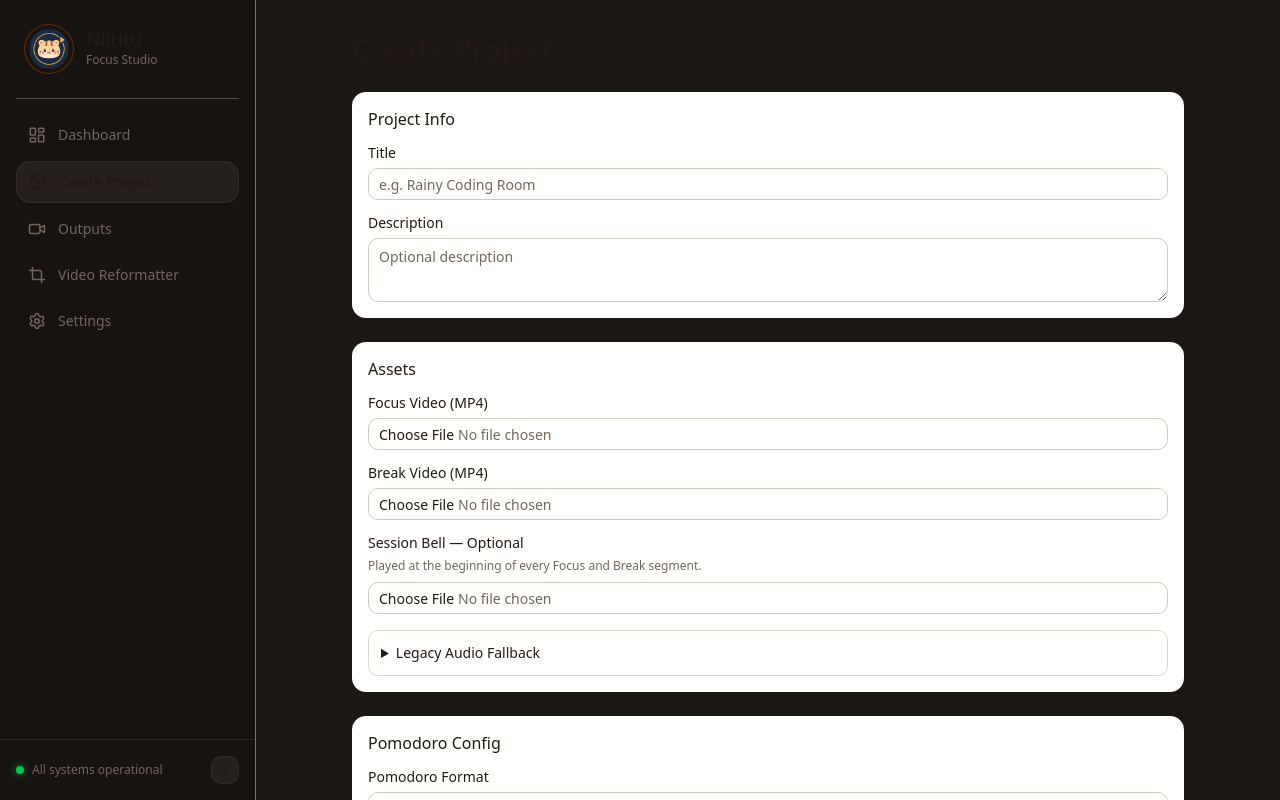
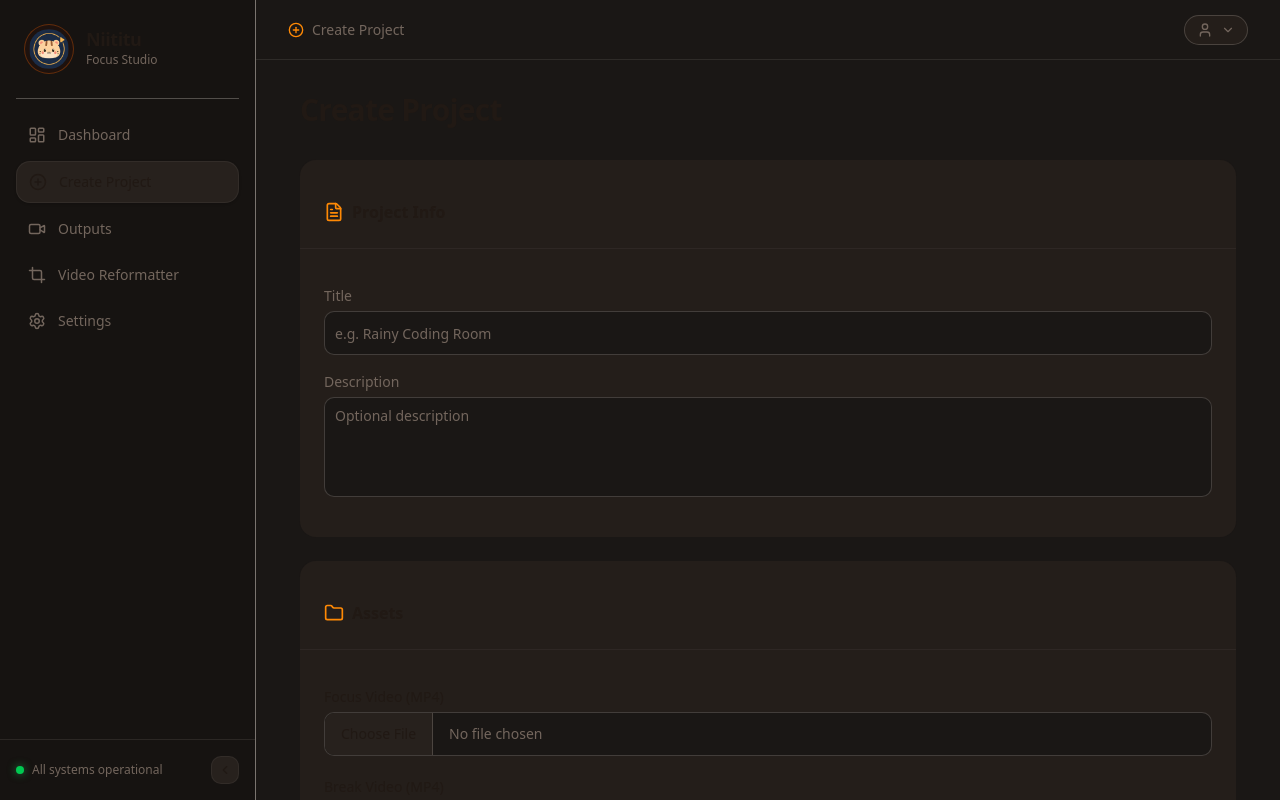
Before and after one commit to Restu-Averian/pomodoro-video-factory-fe, a React (Vite) app: page /create in a window 1280 px wide. Built offline with nearby package versions, Linux system fonts and the light colour scheme.

Commit message:
feat: redesign CreateProjectPage layout with enhanced UI components and Lucide icons

```diff
--- a/src/pages/CreateProjectPage.jsx
+++ b/src/pages/CreateProjectPage.jsx
@@ -1,5 +1,17 @@
 import { useState, useMemo } from "react";
 import { useNavigate } from "react-router-dom";
+import {
+  PlusCircle,
+  User,
+  ChevronDown,
+  FileText,
+  Folder,
+  Timer,
+  Hourglass,
+  AudioLines,
+  CloudUpload,
+  Play,
+} from "lucide-react";
 import {
   createProject,
   saveSessionAudio,
@@ -221,24 +233,46 @@ export default function CreateProjectPage() {
   };
 
   return (
-    <div className="p-8 max-w-4xl mx-auto space-y-6">
-      <h1 className="text-3xl font-bold tracking-tight">Create Project</h1>
+    <div className="flex-1 flex flex-col min-h-0 text-foreground">
+      {/* Top Header */}
+      <header className="flex h-[60px] shrink-0 items-center justify-between border-b border-border/10 px-8">
+        <div className="flex items-center gap-2 text-sm text-muted-foreground font-medium">
+          <PlusCircle className="w-4 h-4 text-orange-400" />
+          <span>Create Project</span>
+        </div>
+        <button className="flex items-center gap-2 px-3 py-1.5 rounded-full border border-border/20 bg-[#241e1a] hover:bg-white/5 transition-colors">
+          <User className="w-4 h-4 text-muted-foreground" />
+          <ChevronDown className="w-3.5 h-3.5 text-muted-foreground" />
+        </button>
+      </header>
+
+      <div className="p-8 space-y-8 max-w-[1000px] w-full mx-auto overflow-y-auto pb-20">
+        <h1 className="text-3xl font-bold tracking-tight text-foreground">
+          Create Project
+        </h1>
 
         {error && (
-        <Alert variant="destructive">
+          <Alert
+            variant="destructive"
+            className="bg-red-950/20 border-red-900/30 text-red-400"
+          >
             <AlertDescription>{error}</AlertDescription>
           </Alert>
         )}
 
         <form onSubmit={handleSubmit} className="space-y-6">
-        <Card>
-          <CardHeader>
-            <CardTitle>Project Info</CardTitle>
-          </CardHeader>
-          <CardContent className="space-y-4">
+          <Card className="rounded-2xl bg-[#241e1a] border-border/10 shadow-none overflow-hidden">
+            <div className="p-6 border-b border-border/5 flex items-center gap-2">
+              <FileText className="w-5 h-5 text-orange-400" />
+              <h2 className="text-base font-semibold text-foreground">
+                Project Info
+              </h2>
+            </div>
+            <CardContent className="p-6 space-y-5">
               <div className="space-y-2">
-              <Label>Title</Label>
+                <Label className="text-muted-foreground">Title</Label>
                 <Input
+                  className="bg-[#1a1715] border-border/20 h-11 text-foreground"
                   value={form.title}
                   onChange={(e) => setForm({ ...form, title: e.target.value })}
                   placeholder="e.g. Rainy Coding Room"
@@ -246,8 +280,9 @@ export default function CreateProjectPage() {
                 />
               </div>
               <div className="space-y-2">
-              <Label>Description</Label>
+                <Label className="text-muted-foreground">Description</Label>
                 <Textarea
+                  className="bg-[#1a1715] border-border/20 min-h-[100px] text-foreground resize-none"
                   value={form.description}
                   onChange={(e) =>
                     setForm({ ...form, description: e.target.value })
@@ -258,16 +293,20 @@ export default function CreateProjectPage() {
             </CardContent>
           </Card>
 
-        <Card>
-          <CardHeader>
-            <CardTitle>Assets</CardTitle>
-          </CardHeader>
-          <CardContent className="space-y-4">
+          <Card className="rounded-2xl bg-[#241e1a] border-border/10 shadow-none overflow-hidden">
+            <div className="p-6 border-b border-border/5 flex items-center gap-2">
+              <Folder className="w-5 h-5 text-orange-400" />
+              <h2 className="text-base font-semibold text-foreground">
+                Assets
+              </h2>
+            </div>
+            <CardContent className="p-6 space-y-6">
               <div className="space-y-2">
-              <Label>Focus Video (MP4)</Label>
+                <Label className="text-foreground">Focus Video (MP4)</Label>
                 <Input
                   type="file"
                   accept="video/*"
+                  className="bg-[#1a1715] border-border/20 h-11 text-muted-foreground file:bg-[#27211d] file:text-foreground file:border-0 file:border-r file:border-border/20 file:mr-4 file:px-4 file:h-full file:font-medium hover:file:bg-white/10 file:transition-colors file:cursor-pointer overflow-hidden p-0"
                   onChange={(e) =>
                     setFiles({ ...files, focusVideo: e.target.files[0] })
                   }
@@ -275,10 +314,11 @@ export default function CreateProjectPage() {
                 />
               </div>
               <div className="space-y-2">
-              <Label>Break Video (MP4)</Label>
+                <Label className="text-foreground">Break Video (MP4)</Label>
                 <Input
                   type="file"
                   accept="video/*"
+                  className="bg-[#1a1715] border-border/20 h-11 text-muted-foreground file:bg-[#27211d] file:text-foreground file:border-0 file:border-r file:border-border/20 file:mr-4 file:px-4 file:h-full file:font-medium hover:file:bg-white/10 file:transition-colors file:cursor-pointer overflow-hidden p-0"
                   onChange={(e) =>
                     setFiles({ ...files, breakVideo: e.target.files[0] })
                   }
@@ -286,88 +326,116 @@ export default function CreateProjectPage() {
                 />
               </div>
               <div className="space-y-2">
-              <Label>Session Bell — Optional</Label>
+                <Label className="text-foreground">
+                  Session Bell — Optional
+                </Label>
                 <p className="text-xs text-muted-foreground">
                   Played at the beginning of every Focus and Break segment.
                 </p>
                 <Input
                   type="file"
                   accept="audio/mpeg,audio/wav,audio/mp4,audio/x-m4a"
+                  className="bg-[#1a1715] border-border/20 h-11 text-muted-foreground file:bg-[#27211d] file:text-foreground file:border-0 file:border-r file:border-border/20 file:mr-4 file:px-4 file:h-full file:font-medium hover:file:bg-white/10 file:transition-colors file:cursor-pointer overflow-hidden p-0"
                   onChange={(e) =>
-                  setFiles({ ...files, sessionBell: e.target.files[0] || null })
+                    setFiles({
+                      ...files,
+                      sessionBell: e.target.files[0] || null,
+                    })
                   }
                 />
               </div>
-            <details className="rounded-lg border p-3">
-              <summary className="cursor-pointer text-sm font-medium">
+              <details className="rounded-lg border border-border/20 bg-[#1a1715] overflow-hidden group">
+                <summary className="cursor-pointer text-sm font-medium p-4 flex items-center gap-2 hover:bg-white/5 transition-colors">
+                  <Play className="w-4 h-4 text-muted-foreground group-open:rotate-90 transition-transform" />
                   Legacy Audio Fallback
                 </summary>
+                <div className="px-4 pb-4">
                   <p className="mt-2 text-xs text-muted-foreground">
-                Only for legacy fallback projects. New projects should use the
-                project audio library and session mapping.
+                    Only for legacy fallback projects. New projects should use
+                    the project audio library and session mapping.
                   </p>
-              <div className="mt-3 grid gap-3 md:grid-cols-2">
-                <label className="space-y-1 text-sm">
+                  <div className="mt-4 grid gap-4 md:grid-cols-2">
+                    <label className="space-y-2 text-sm text-foreground">
                       Legacy Focus Audio
                       <Input
                         type="file"
                         accept="audio/*"
+                        className="bg-[#161311] border-border/20 h-11 text-muted-foreground file:bg-[#27211d] file:text-foreground file:border-0 file:border-r file:border-border/20 file:mr-4 file:px-4 file:h-full file:font-medium hover:file:bg-white/10 file:transition-colors file:cursor-pointer overflow-hidden p-0"
                         onChange={(e) =>
                           setFiles({ ...files, audio: e.target.files[0] })
                         }
                       />
                     </label>
-                <label className="space-y-1 text-sm">
+                    <label className="space-y-2 text-sm text-foreground">
                       Legacy Break Audio
                       <Input
                         type="file"
                         accept="audio/*"
+                        className="bg-[#161311] border-border/20 h-11 text-muted-foreground file:bg-[#27211d] file:text-foreground file:border-0 file:border-r file:border-border/20 file:mr-4 file:px-4 file:h-full file:font-medium hover:file:bg-white/10 file:transition-colors file:cursor-pointer overflow-hidden p-0"
                         onChange={(e) =>
                           setFiles({ ...files, breakAudio: e.target.files[0] })
                         }
                       />
                     </label>
                   </div>
+                </div>
               </details>
             </CardContent>
           </Card>
 
-        <Card>
-          <CardHeader>
-            <CardTitle>Pomodoro Config</CardTitle>
-          </CardHeader>
-          <CardContent className="space-y-4">
+          <Card className="rounded-2xl bg-[#241e1a] border-border/10 shadow-none overflow-hidden">
+            <div className="p-6 border-b border-border/5 flex items-center gap-2">
+              <Timer className="w-5 h-5 text-orange-400" />
+              <h2 className="text-base font-semibold text-foreground">
+                Pomodoro Config
+              </h2>
+            </div>
+            <CardContent className="p-6 space-y-6">
               <div className="space-y-2">
-              <Label>Pomodoro Format</Label>
+                <Label className="text-foreground">Pomodoro Format</Label>
                 <Select value={form.pomodoroPreset} onValueChange={setPreset}>
-                <SelectTrigger className="w-full">
+                  <SelectTrigger className="w-full bg-[#1a1715] border-border/20 h-11 text-foreground">
                     <SelectValue>
                       {(value) => POMODORO_PRESET_LABELS[value] || "Custom"}
                     </SelectValue>
                   </SelectTrigger>
-                <SelectContent>
-                  <SelectItem value="classic_25_5">
+                  <SelectContent className="bg-[#241e1a] border-border/20 text-foreground">
+                    <SelectItem
+                      value="classic_25_5"
+                      className="hover:bg-white/5 focus:bg-white/5 focus:text-foreground"
+                    >
                       25/5 Classic Pomodoro
                     </SelectItem>
-                  <SelectItem value="deep_work_50_10">
+                    <SelectItem
+                      value="deep_work_50_10"
+                      className="hover:bg-white/5 focus:bg-white/5 focus:text-foreground"
+                    >
                       50/10 Deep Work Pomodoro
                     </SelectItem>
-                  <SelectItem value="custom">Custom</SelectItem>
+                    <SelectItem
+                      value="custom"
+                      className="hover:bg-white/5 focus:bg-white/5 focus:text-foreground"
+                    >
+                      Custom
+                    </SelectItem>
                   </SelectContent>
                 </Select>
-              <p className="text-xs text-muted-foreground">
+                <p className="text-xs text-muted-foreground pt-1">
                   Focus: {form.focusDurationMinutes} min · Break:{" "}
-                {form.breakDurationMinutes} min · Sessions: {form.sessionCount}{" "}
-                · Final break:{" "}
+                  {form.breakDurationMinutes} min · Sessions:{" "}
+                  {form.sessionCount} · Final break:{" "}
                   {form.includeFinalBreak ? "Included" : "Excluded"}
                 </p>
               </div>
-            <div className="grid grid-cols-2 gap-4">
+              <div className="grid grid-cols-2 gap-6">
                 <div className="space-y-2">
-                <Label>Focus Duration (minutes)</Label>
+                  <Label className="text-foreground">
+                    Focus Duration (minutes)
+                  </Label>
                   <Input
                     type="number"
                     min="1"
+                    className="bg-[#1a1715] border-border/20 h-11 text-foreground"
                     value={form.focusDurationMinutes}
                     onChange={(e) =>
                       updateControlledValue(
@@ -379,10 +447,13 @@ export default function CreateProjectPage() {
                   />
                 </div>
                 <div className="space-y-2">
-                <Label>Break Duration (minutes)</Label>
+                  <Label className="text-foreground">
+                    Break Duration (minutes)
+                  </Label>
                   <Input
                     type="number"
                     min="0"
+                    className="bg-[#1a1715] border-border/20 h-11 text-foreground"
                     value={form.breakDurationMinutes}
                     onChange={(e) =>
                       updateControlledValue(
@@ -395,12 +466,13 @@ export default function CreateProjectPage() {
                 </div>
               </div>
 
-            <div className="grid grid-cols-2 gap-4">
+              <div className="grid grid-cols-2 gap-6">
                 <div className="space-y-2">
-                <Label>Session Count</Label>
+                  <Label className="text-foreground">Session Count</Label>
                   <Input
                     type="number"
                     min="1"
+                    className="bg-[#1a1715] border-border/20 h-11 text-foreground"
                     value={form.sessionCount}
                     onChange={(e) =>
                       updateControlledValue(
@@ -412,11 +484,11 @@ export default function CreateProjectPage() {
                   />
                 </div>
                 <div className="space-y-2">
-                <Label>Timer Text Color</Label>
+                  <Label className="text-foreground">Timer Text Color</Label>
                   <div className="flex gap-2">
                     <Input
                       type="color"
-                    className="w-12 p-1 cursor-pointer"
+                      className="w-12 h-11 p-1 bg-[#1a1715] border-border/20 cursor-pointer rounded-md overflow-hidden"
                       value={form.timerTextColor}
                       onChange={(e) =>
                         setForm({ ...form, timerTextColor: e.target.value })
@@ -424,6 +496,7 @@ export default function CreateProjectPage() {
                     />
                     <Input
                       type="text"
+                      className="flex-1 bg-[#1a1715] border-border/20 h-11 text-foreground"
                       value={form.timerTextColor}
                       onChange={(e) =>
                         setForm({ ...form, timerTextColor: e.target.value })
@@ -434,19 +507,26 @@ export default function CreateProjectPage() {
                 </div>
               </div>
 
-            <div className="flex items-center space-x-2 pt-2">
+              <div className="flex items-center space-x-3 pt-2">
                 <Switch
+                  className="data-[state=checked]:bg-orange-400"
                   checked={form.includeFinalBreak}
                   onCheckedChange={(v) =>
                     updateControlledValue("includeFinalBreak", v)
                   }
                 />
-              <Label>Include Final Break</Label>
+                <Label className="text-foreground font-medium cursor-pointer">
+                  Include Final Break
+                </Label>
               </div>
 
-            <div className="mt-4 p-4 bg-secondary rounded-lg">
-              <p className="font-semibold text-lg text-secondary-foreground">
-                Estimated duration: {estimatedDuration}
+              <div className="mt-6 p-4 bg-[#1a1715] border border-border/10 rounded-xl flex items-center gap-3">
+                <Hourglass className="w-5 h-5 text-orange-400" />
+                <p className="font-semibold text-sm text-foreground">
+                  Estimated duration:{" "}
+                  <span className="text-muted-foreground">
+                    {estimatedDuration}
+                  </span>
                 </p>
               </div>
             </CardContent>
@@ -462,31 +542,37 @@ export default function CreateProjectPage() {
             </div>
           )}
 
-        <Card>
-          <CardHeader>
-            <CardTitle>Session Audio Mapping</CardTitle>
-          </CardHeader>
-          <CardContent className="space-y-4">
+          <Card className="rounded-2xl bg-[#241e1a] border-border/10 shadow-none overflow-hidden">
+            <div className="p-6 border-b border-border/5 flex items-center gap-2">
+              <AudioLines className="w-5 h-5 text-orange-400" />
+              <h2 className="text-base font-semibold text-foreground">
+                Session Audio Mapping
+              </h2>
+            </div>
+            <CardContent className="p-6 space-y-6">
               <p className="text-sm text-muted-foreground">
-              Each selected file is uploaded once for this segment and saved as
-              an audio asset ID.
+                Each selected file is uploaded once for this segment and saved
+                as an audio asset ID.
               </p>
+              <div className="space-y-4">
                 {sessionMappings.map((row) => {
                   const needsBreak =
-                row.sessionIndex < form.sessionCount || form.includeFinalBreak;
+                    row.sessionIndex < form.sessionCount ||
+                    form.includeFinalBreak;
                   return (
                     <div
                       key={row.sessionIndex}
-                  className="grid gap-3 rounded-lg border p-3 md:grid-cols-2"
+                      className="grid gap-6 rounded-xl border border-border/10 bg-[#1a1715] p-5 md:grid-cols-2"
                     >
-                  <p className="font-medium md:col-span-2">
+                      <p className="font-medium text-sm text-foreground md:col-span-2">
                         Session {row.sessionIndex}
                       </p>
-                  <label className="space-y-1 text-sm">
+                      <label className="space-y-2 text-sm text-foreground">
                         Focus Audio
                         <Input
                           type="file"
                           accept="audio/mpeg,audio/wav,audio/mp4,audio/x-m4a"
+                          className="bg-[#241e1a] border-border/20 h-11 text-muted-foreground file:bg-[#27211d] file:text-foreground file:border-0 file:border-r file:border-border/20 file:mr-4 file:px-4 file:h-full file:font-medium hover:file:bg-white/10 file:transition-colors file:cursor-pointer overflow-hidden p-0"
                           onChange={(event) =>
                             updateSessionFile(
                               row.sessionIndex,
@@ -496,17 +582,18 @@ export default function CreateProjectPage() {
                           }
                         />
                         {row.focusAudioFile && (
-                      <span className="block text-xs text-muted-foreground">
+                          <span className="block text-xs text-muted-foreground mt-2">
                             {row.focusAudioFile.name}
                           </span>
                         )}
                       </label>
                       {needsBreak && (
-                    <label className="space-y-1 text-sm">
+                        <label className="space-y-2 text-sm text-foreground">
                           Break Audio
                           <Input
                             type="file"
                             accept="audio/mpeg,audio/wav,audio/mp4,audio/x-m4a"
+                            className="bg-[#241e1a] border-border/20 h-11 text-muted-foreground file:bg-[#27211d] file:text-foreground file:border-0 file:border-r file:border-border/20 file:mr-4 file:px-4 file:h-full file:font-medium hover:file:bg-white/10 file:transition-colors file:cursor-pointer overflow-hidden p-0"
                             onChange={(event) =>
                               updateSessionFile(
                                 row.sessionIndex,
@@ -516,7 +603,7 @@ export default function CreateProjectPage() {
                             }
                           />
                           {row.breakAudioFile && (
-                        <span className="block text-xs text-muted-foreground">
+                            <span className="block text-xs text-muted-foreground mt-2">
                               {row.breakAudioFile.name}
                             </span>
                           )}
@@ -525,13 +612,20 @@ export default function CreateProjectPage() {
                     </div>
                   );
                 })}
+              </div>
             </CardContent>
           </Card>
 
-        <Button type="submit" disabled={loading} className="w-full" size="lg">
+          <Button
+            type="submit"
+            disabled={loading}
+            className="w-full h-14 bg-orange-400 hover:bg-orange-500 text-orange-950 font-bold rounded-xl transition-colors text-base"
+          >
+            <CloudUpload className="w-5 h-5 mr-2" />
             {loading ? "Creating Project..." : "Create Project & Upload Audio"}
           </Button>
         </form>
       </div>
+    </div>
   );
 }
```
Lines whose indentation alone changed are shown as unchanged.
